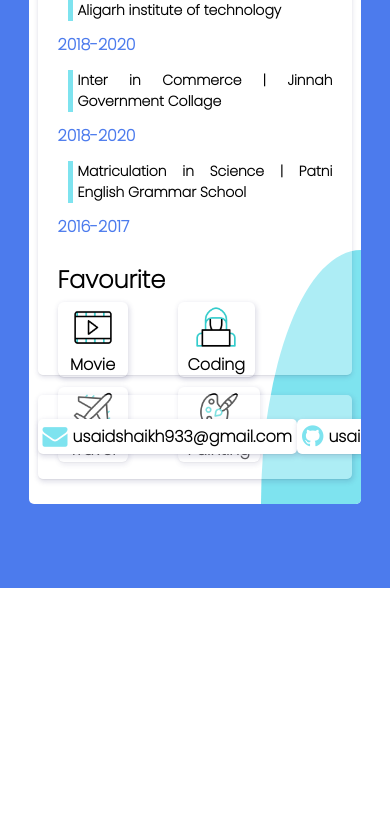
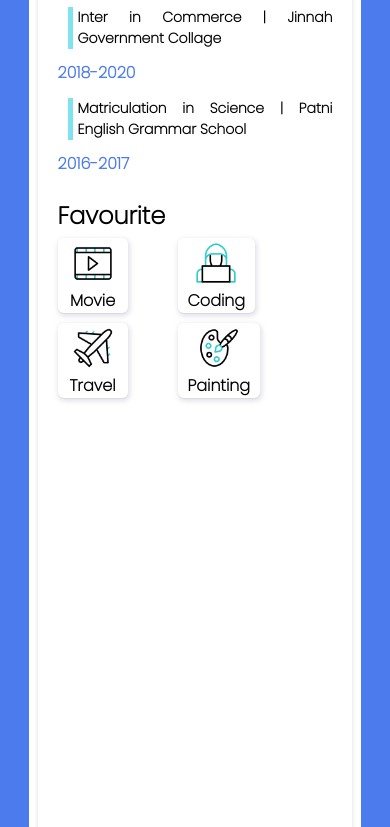
Before and after one commit to usaid7015/Resume, a plain HTML site: page index.html in a window 390 px wide. Shown: the part 1100-1927 px from the top of the page. Before the commit the page ends 1688 px from the top, so only its background shows below. Drawn offline with Linux system fonts and the light colour scheme; a web font is replaced by a local one.

Commit message:
Update style.css

```diff
--- a/style.css
+++ b/style.css
@@ -292,3 +292,66 @@
         box-shadow: rgba(50, 50, 105, 0.15) 1px 2px 5px 1px, rgba(0, 0, 0, 0.05) 0px 1px 1px 0px;
     }
 }
+
+@media screen and (max-width: 425px) {
+    .section{
+        width: 100%;
+        height: 290vh;
+        background-color: #4c7bed;
+        display: flex;
+        justify-content: center;
+        align-items: center;
+        overflow: hidden;
+    }
+
+    .cv-section{
+        background-color: white;
+        width: 100%;
+        max-width: 85%;
+        height: 285vh;
+        position: relative;
+        overflow: hidden;
+        border-radius: 5px;
+        display: flex;
+        flex-direction: column;
+    }
+
+    .cv-row{
+        position: relative;
+        background-color: rgba(255, 255, 255, 0.361);
+        width: 100%;
+        max-width: 95%;
+        margin: 40px auto 0px auto;
+        height: 240vh;
+        z-index: 9999;
+        border-radius: 5px;
+        display: flex;
+        align-items: flex-start;
+        box-shadow: rgba(50, 50, 105, 0.15) 0px 2px 5px 0px, rgba(0, 0, 0, 0.05) 0px 1px 1px 0px;
+        padding: 10px;
+    }
+
+    .about p{
+        font-size: 14px;
+    }
+
+    .sec-link{
+        display: block;
+        align-items: center;
+    }
+    .sec-link{
+        position: relative;
+        background-color: rgba(255, 255, 255, 0.361);
+        width: 100%;
+        max-width: 95%;
+        height: 30vh;
+        margin: 20px auto 20px auto;
+        z-index: 9999;
+        border-radius: 5px;
+        box-shadow: rgba(50, 50, 105, 0.15) 1px 2px 5px 1px, rgba(0, 0, 0, 0.05) 0px 1px 1px 0px;
+    }
+
+    .sec-link > span{
+        margin-top: 10px;
+    }
+}
```
